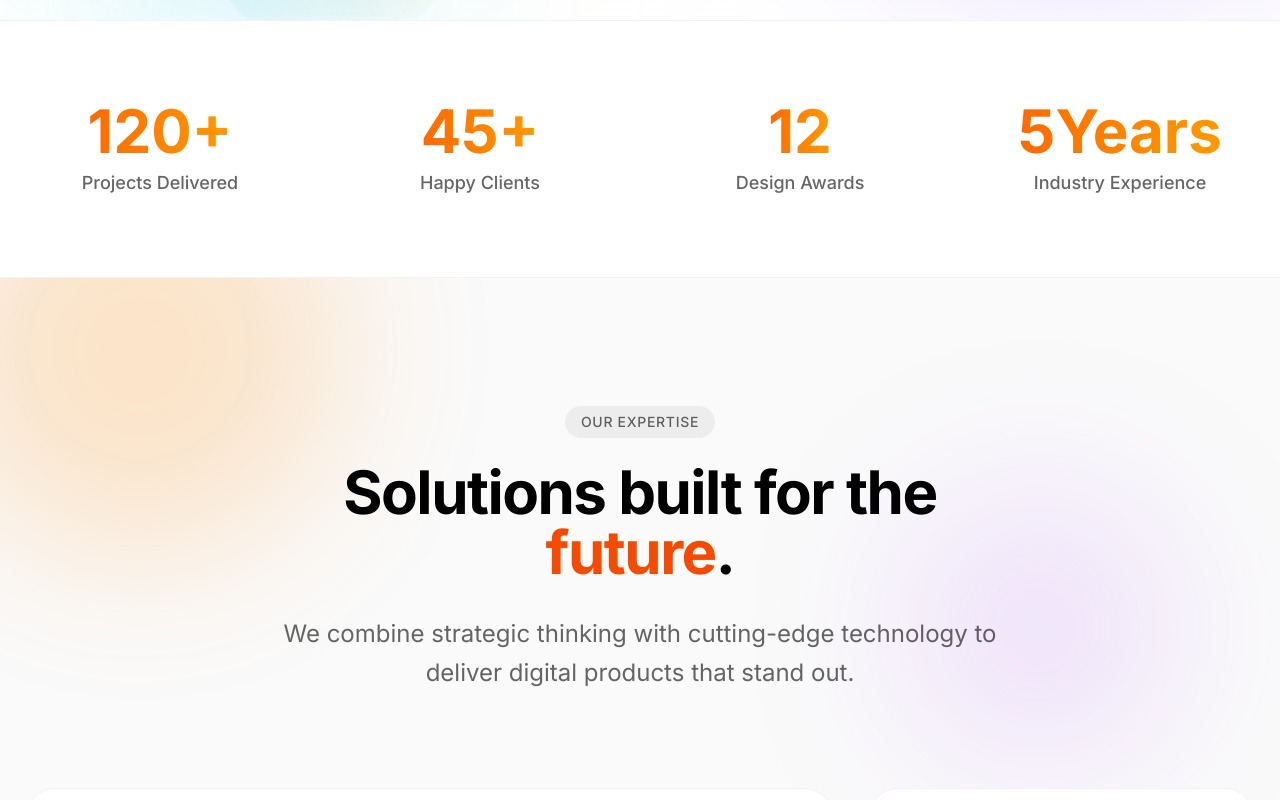
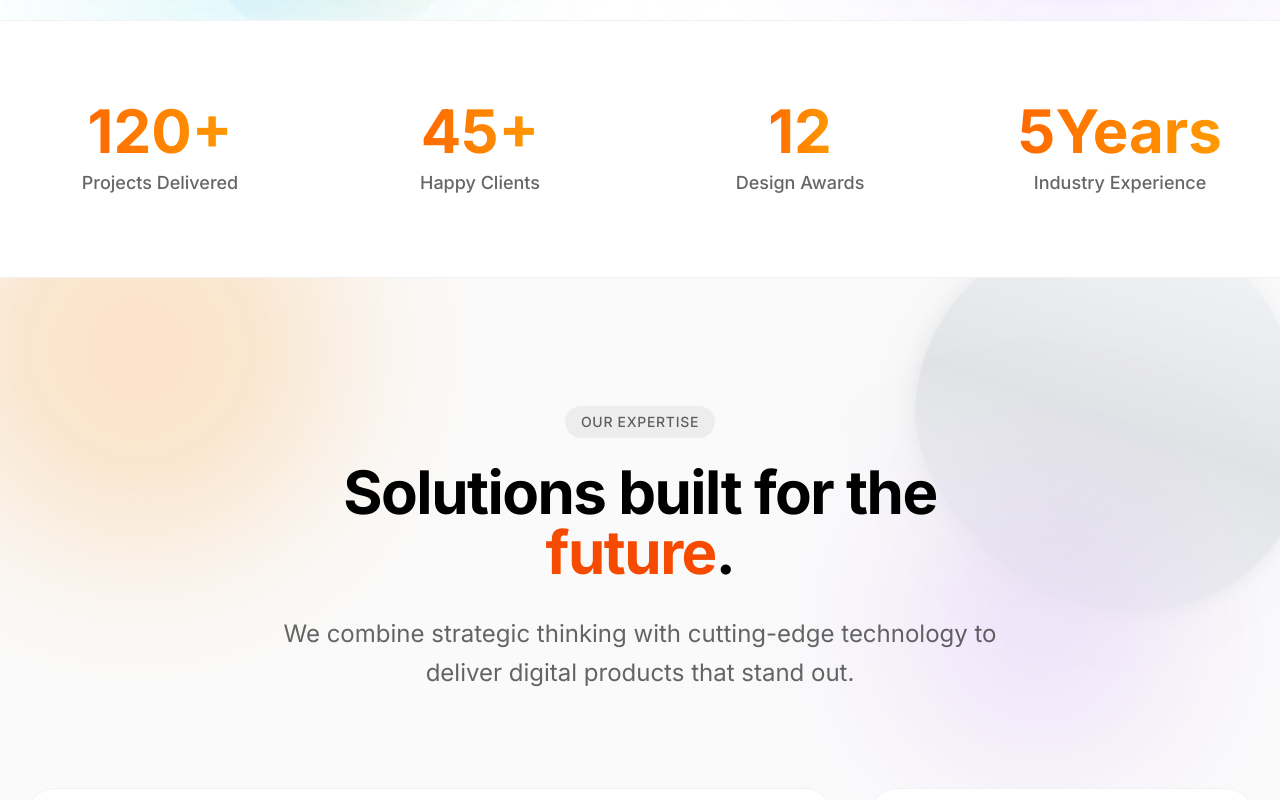
Before and after one commit to Zlaark/zl-new, a Next.js app: page / in a window 1280 px wide. Shown: the part 780-1580 px from the top of the page. Built offline with nearby package versions, Linux system fonts and the light colour scheme.

Commit message:
feat: add Services section component to home page with animated cards and background elements.

```diff
--- a/src/components/home/Services.jsx
+++ b/src/components/home/Services.jsx
@@ -1,9 +1,9 @@
 'use client';
 
-import { motion, useMotionValue, useTransform } from 'framer-motion';
+import { motion, useMotionValue, useTransform, useScroll, useSpring } from 'framer-motion';
 import { Lightbulb, Palette, Code2, Rocket, ArrowUpRight } from 'lucide-react';
 import { cn } from '@/lib/utils';
-import { useState } from 'react';
+import { useState, useRef, useEffect } from 'react';
 
 const services = [
     {
@@ -36,6 +36,54 @@ const services = [
     }
 ];
 
+function MetallicShape({ delay = 0, className, size = 300 }) {
+    return (
+        <motion.div
+            className={cn("absolute pointer-events-none z-0", className)}
+            initial={{ opacity: 0, scale: 0.8 }}
+            whileInView={{ opacity: 0.4, scale: 1 }}
+            viewport={{ once: true }}
+            animate={{
+                y: [0, -40, 0],
+                rotate: [0, 90, 0],
+                x: [0, 20, 0],
+            }}
+            transition={{
+                duration: 20,
+                repeat: Infinity,
+                delay,
+                ease: "linear"
+            }}
+            style={{ width: size, height: size }}
+        >
+            <svg viewBox="0 0 200 200" className="w-full h-full drop-shadow-2xl">
+                <defs>
+                    <linearGradient id={`metallic-${delay}`} x1="0%" y1="0%" x2="100%" y2="100%">
+                        <stop offset="0%" stopColor="#e2e8f0" />
+                        <stop offset="25%" stopColor="#94a3b8" />
+                        <stop offset="50%" stopColor="#475569" />
+                        <stop offset="75%" stopColor="#94a3b8" />
+                        <stop offset="100%" stopColor="#e2e8f0" />
+                    </linearGradient>
+                    <filter id="glow">
+                        <feGaussianBlur stdDeviation="5" result="coloredBlur"/>
+                        <feMerge>
+                            <feMergeNode in="coloredBlur"/>
+                            <feMergeNode in="SourceGraphic"/>
+                        </feMerge>
+                    </filter>
+                </defs>
+                <path
+                    fill={`url(#metallic-${delay})`}
+                    filter="url(#glow)"
+                    d="M44.7,-76.4C58.1,-69.2,69.2,-58.1,77.3,-44.7C85.4,-31.3,90.5,-15.7,90.1,-0.2C89.7,15.2,83.9,30.5,75.1,43.7C66.3,56.9,54.5,68.1,40.7,75.8C26.9,83.5,13.5,87.7,-1.1,89.5C-15.7,91.3,-31.4,90.7,-45.8,84.1C-60.1,77.4,-73.2,64.7,-81.4,49.8C-89.6,34.9,-93,17.4,-91.6,0.8C-91.6,-15.8,-84.1,-31.7,-74.6,-45.5C-65.1,-59.3,-52.3,-71.1,-37.9,-77.7C-23.5,-84.3,-7.5,-85.7,8.6,-80.7C24.7,-75.7,31.3,-83.6,44.7,-76.4Z"
+                    transform="translate(100 100)"
+                />
+            </svg>
+        </motion.div>
+    );
+}
+
 function FloatingElement({ color, size, top, left, delay }) {
     return (
         <motion.div
@@ -60,8 +108,8 @@ function ServiceCard({ service, index }) {
     const x = useMotionValue(0);
     const y = useMotionValue(0);
 
-    const rotateX = useTransform(y, [-100, 100], [10, -10]);
-    const rotateY = useTransform(x, [-100, 100], [-10, 10]);
+    const rotateX = useSpring(useTransform(y, [-100, 100], [10, -10]), { stiffness: 100, damping: 30 });
+    const rotateY = useSpring(useTransform(x, [-100, 100], [-10, 10]), { stiffness: 100, damping: 30 });
 
     function handleMouseMove(event) {
         const rect = event.currentTarget.getBoundingClientRect();
@@ -130,6 +178,10 @@ export default function Services() {
             <FloatingElement color="bg-blue-400" size="300px" top="60%" left="80%" delay={2} />
             <FloatingElement color="bg-purple-400" size="250px" top="20%" left="70%" delay={4} />
 
+            <MetallicShape className="-top-20 -right-20" delay={0} size={500} />
+            <MetallicShape className="top-1/2 -left-32" delay={5} size={400} />
+            <MetallicShape className="-bottom-32 right-1/4" delay={10} size={300} />
+
             <div className='container mx-auto px-6 relative z-10'>
                 <div className='mb-24 max-w-3xl mx-auto text-center'>
                     <motion.div
```
